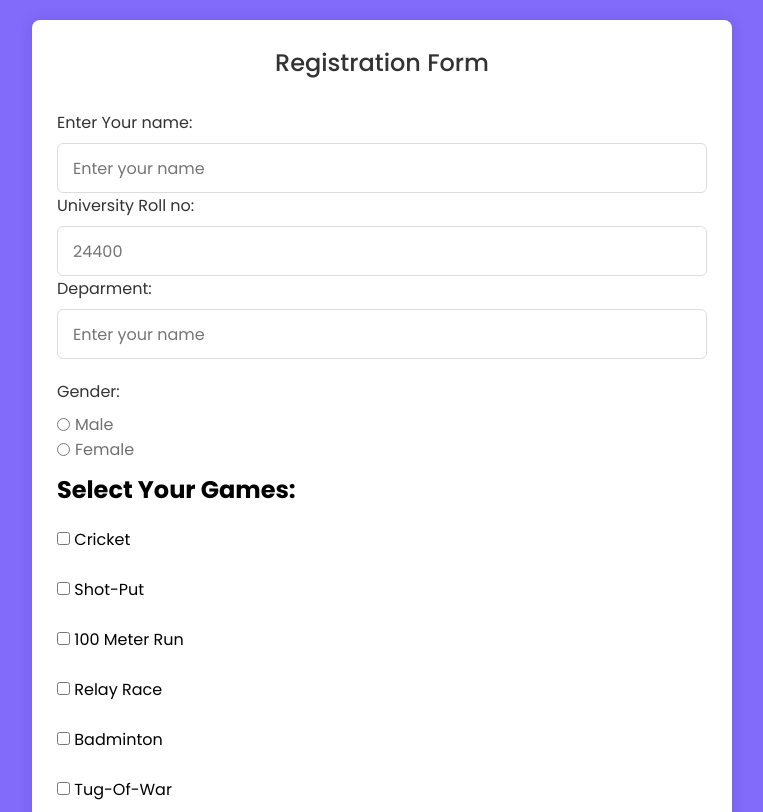
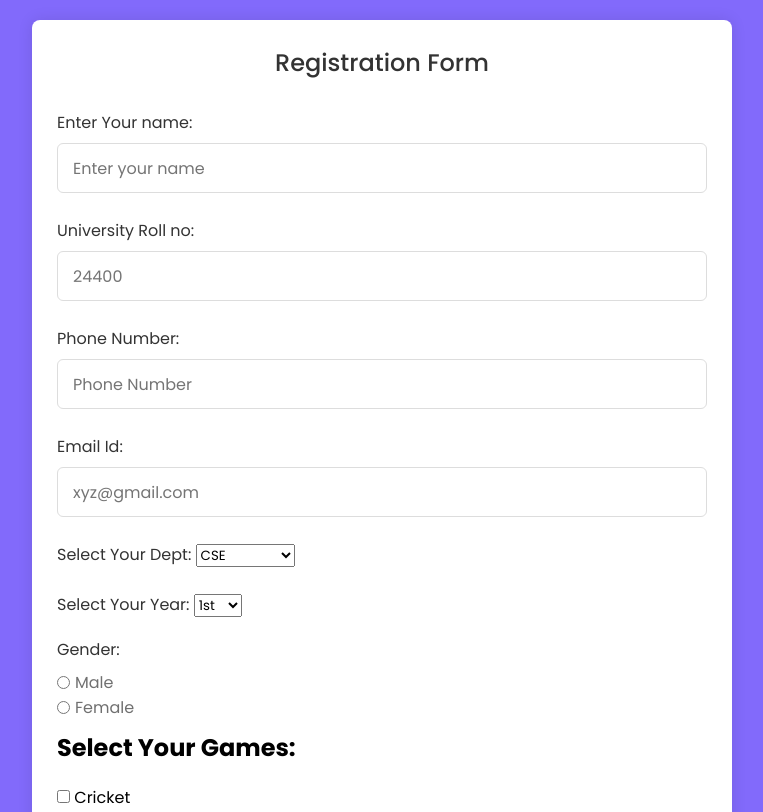
Before and after one commit to PaulAyushmaan/Sportivo-4.0, a plain HTML site: page registration.html in a window 1280 px wide. Shown: the top 812 px of the page, without its empty margins (258-1021 px from the left). Drawn offline with Linux system fonts and the light colour scheme.

Commit message:
Updated Source Code

```diff
--- a/CSS/style.css
+++ b/CSS/style.css
@@ -518,7 +518,7 @@ a:hover + .icon {
 .countdown p {
 	text-align: center;
 	font-size: 40px;
-	color: var(--clr-white);
+	color: var(--clr-grey-3);
 	font-weight: 500;
 }
 .countdown span {
@@ -759,3 +759,6 @@ a:hover + .icon {
 		margin-left: 20px;
 	}
 }
+.contact {
+	color: var(--clr-white);
+}
--- a/registration.html
+++ b/registration.html
@@ -21,23 +21,49 @@
 						placeholder="Enter your name"
 						required
 					/>
-					<label for="name">University Roll no:</label>
+					<br /><br />
+					<label for="University Roll">University Roll no:</label>
 					<input
 						type="number"
-						id="name"
+						id="University Roll"
 						placeholder="24400"
 						name="University Roll"
 						pattern="[0-9]"
 						required
-					/>
-					<label for="name">Deparment:</label>
+					/><br /><br />
+					<label for="Phone_Number">Phone Number:</label>
 					<input
-						type="text"
-						id="name"
-						name="Department"
-						placeholder="Enter your name"
+						type="number"
+						id="Phone_Number"
+						placeholder="Phone Number"
+						name="Phone_Number"
+						pattern="[0-9]"
 						required
-					/>
+					/><br /><br />
+					<label for="Email_Id">Email Id:</label>
+					<input
+						type="email"
+						id="Email_Id"
+						placeholder="xyz@gmail.com"
+						name="Email_Id"
+						pattern="[0-9]"
+						required
+					/><br /><br />
+					<label for="dept">Select Your Dept:</label>
+					<select name="dept" id="dept">
+						<option value="cse">CSE</option>
+						<option value="cse_ai_ml">CSE(AI&ML)</option>
+						<option value="ece">ECE</option>
+						<option value="me">ME</option>
+					</select>
+					<br /><br />
+					<label for="year">Select Your Year:</label>
+					<select name="year_mem_9" id="year">
+						<option value="1st">1st</option>
+						<option value="2nd">2nd</option>
+						<option value="3rd">3rd</option>
+						<option value="4th">4th</option>
+					</select>
 				</div>
 				<div class="gender-box">
 					<h3>Gender:</h3>
```
Also changed, not shown: index.html (+8 -2 lines).
